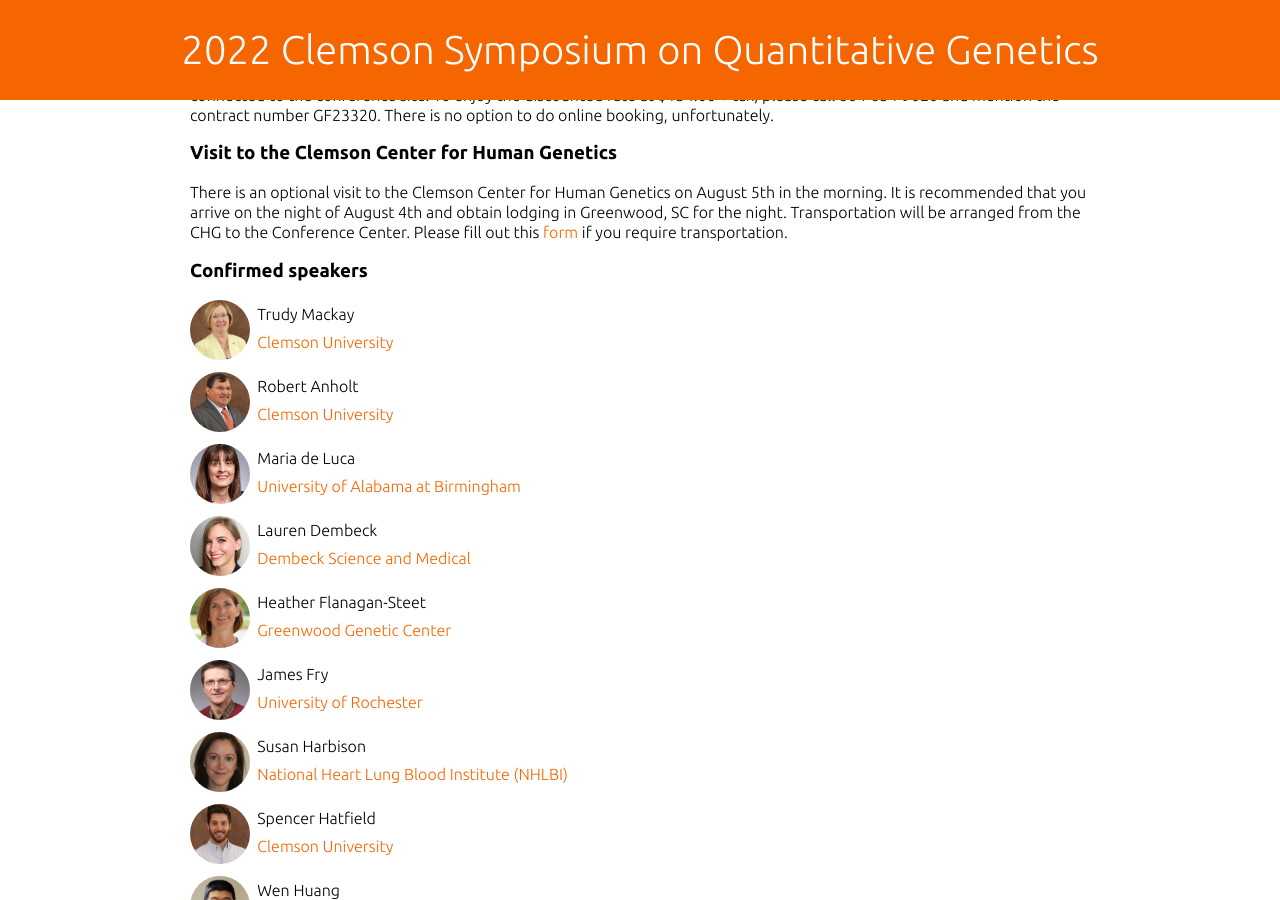
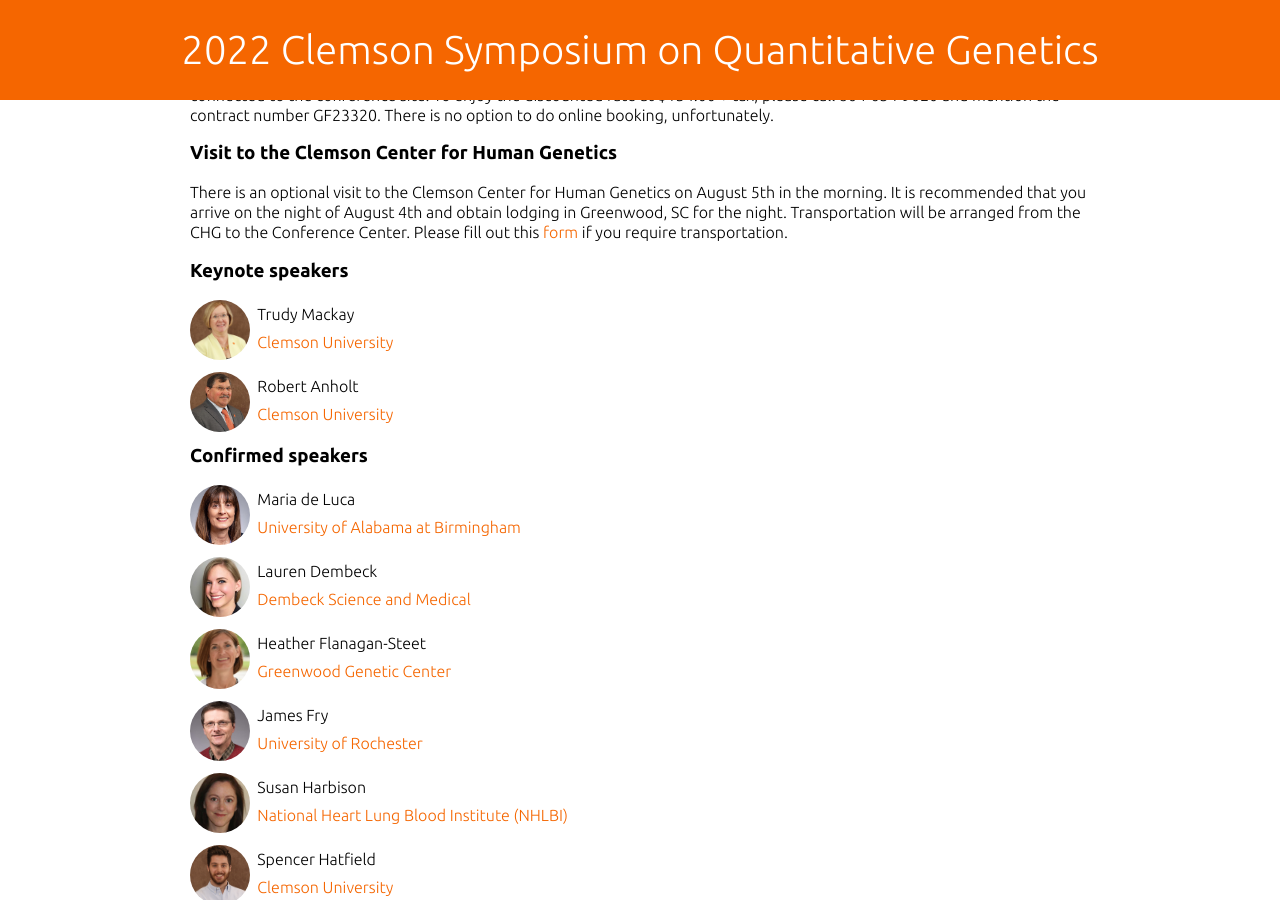
Before and after one commit to macanholt-labs/macanholt-labs.github.io, a Jekyll site: the page built from _pages/index.md, in a window 1280 px wide and 900 px high, scrolled down 481 px. Built offline with Jekyll 4.4.1, drawn with Linux system fonts in a browser that asks for light colours; some web fonts are replaced.

Commit message:
keynotes

```diff
--- a/_pages/index.md
+++ b/_pages/index.md
@@ -29,7 +29,9 @@ For non-Clemson attendees, a block of rooms to be booked by the symposium attend
 
 There is an optional visit to the Clemson Center for Human Genetics on August 5th in the morning. It is recommended that you arrive on the night of August 4th and obtain lodging in Greenwood, SC for the night. Transportation will be arranged from the CHG to the Conference Center. Please fill out this [form](https://forms.gle/i74ZyrYczmYnhypt5) if you require transportation.
 
-### Confirmed speakers
+
+
+### Keynote speakers
 
 <p style="line-height: 28px;">
 <img src="files/mackay.jpg" class="rounded">
@@ -42,6 +44,8 @@ There is an optional visit to the Clemson Center for Human Genetics on August 5t
 &nbsp;&nbsp;Robert Anholt<br>
 &nbsp;&nbsp;<a href="https://scienceweb.clemson.edu/chg/" target="_blank">Clemson University</a>
 </p>
+
+### Confirmed speakers
 
 <p style="line-height: 28px;">
 <img src="files/deluca.jpg" class="rounded">
```
